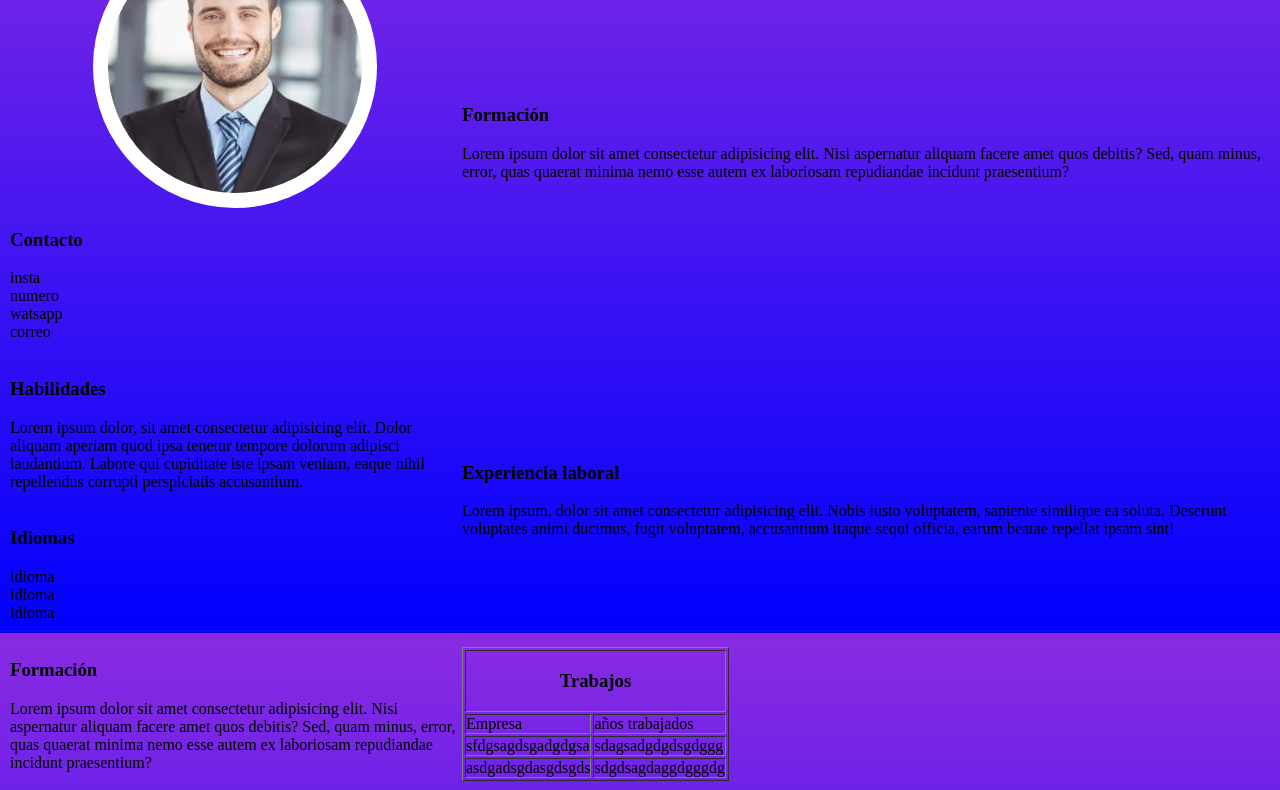
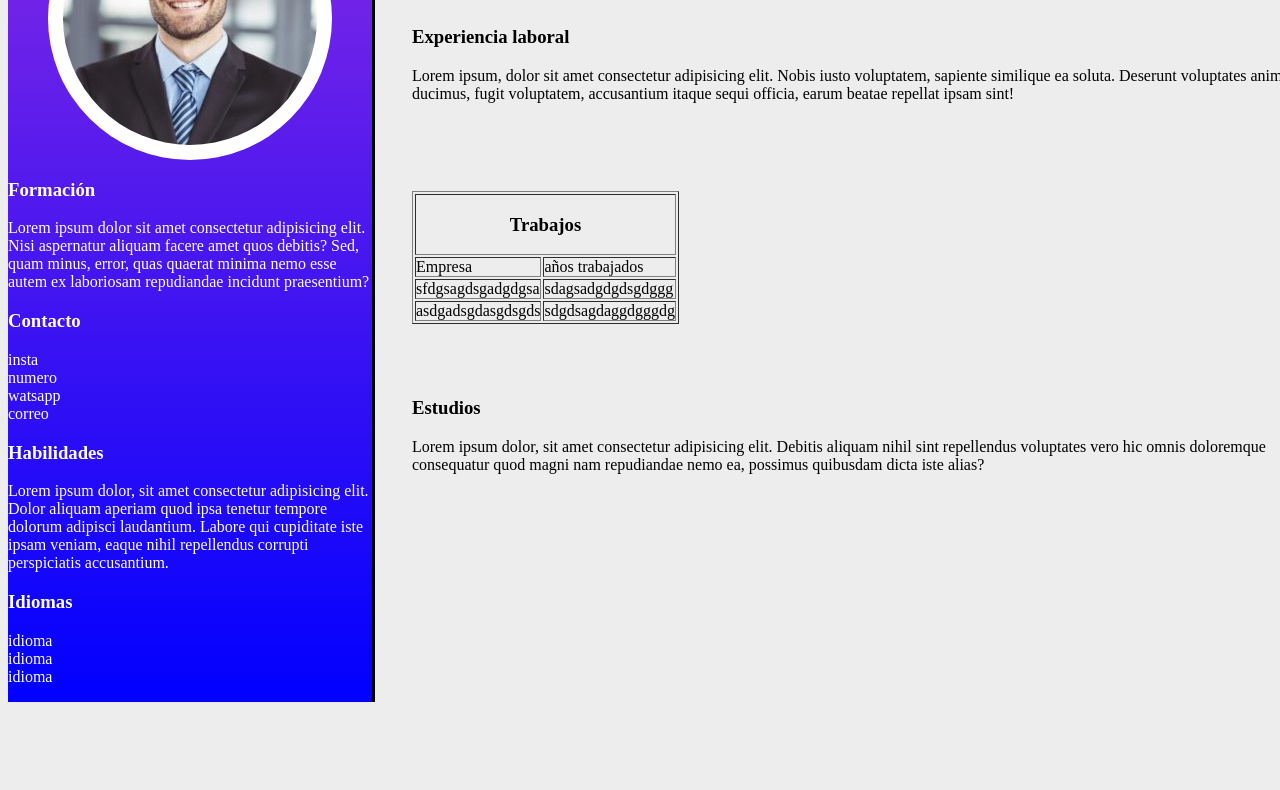
Before and after one commit to Danii-sc/curriculum-vitae, a plain HTML site: page index.html in a window 1280 px wide. Shown: the part 167-957 px from the top of the page. After the commit the page ends 869 px from the top, so only its background shows below. Drawn offline with Linux system fonts and the light colour scheme.

Commit message:
El codigo html esta echo, falta dar css y canviar los datos por datos reales

```diff
--- a/index.html
+++ b/index.html
@@ -7,71 +7,18 @@
     </head>
 
     <body>
-        <table>
-            <td></td>
-            <th><b><h1>Daniel Segura Camps</h1></b></th>
-            <tr>
-                <td class="left">
-                <div id="foto">
-                    <img src="fotocv.PNG" alt="foto de perfil de la persona">
-                </div>
-                </td>
-                <td rowspan="2">
-                    <div id="formacion">
-                        <h3><b>Formación</b></h3>
-                        <p>Lorem ipsum dolor sit amet consectetur adipisicing elit. Nisi aspernatur aliquam facere amet quos debitis? Sed, quam minus, error, quas quaerat minima nemo esse autem ex laboriosam repudiandae incidunt praesentium?</p>
-                    </div>
-                </td>
-            </tr>
+        <div id="container">
 
-            <tr>
-                <td class="left">
-                    <div id="contacto">
-                        <h3><b>Contacto</b></h3>
-                        <ul>
-                            <li>insta</li>
-                            <li>numero</li>
-                            <li>watsapp</li>
-                            <li>correo</li>
-                        </ul>
-                    </div>
-                </td>
-            </tr>
-            <tr>
-                <td class="left">
-                    <div id="habilidades">
-                        <h3><b>Habilidades</b></h3>
-                        <p>Lorem ipsum dolor, sit amet consectetur adipisicing elit. Dolor aliquam aperiam quod ipsa tenetur tempore dolorum adipisci laudantium. Labore qui cupiditate iste ipsam veniam, eaque nihil repellendus corrupti perspiciatis accusantium.</p>
-                    </div>
-                </td>
-                <td rowspan="2">
-                    <div id="experiencia">
+            <section id="right">
+
+                <h1><b>Daniel Segura Camps</b></h1>
+                <br><br><br>
+                <article id="experiencia">
                     <h3><b>Experiencia laboral</b></h3>
                     <p>Lorem ipsum, dolor sit amet consectetur adipisicing elit. Nobis iusto voluptatem, sapiente similique ea soluta. Deserunt voluptates animi ducimus, fugit voluptatem, accusantium itaque sequi officia, earum beatae repellat ipsam sint!</p>
-                    </div>
-                </td>
-            </tr>
-            <tr>
-                <td class="left">
-                    <div id="idiomas">
-                        <h3><b>Idiomas</b></h3>
-                        <ul>
-                            <li>idioma</li>
-                            <li>idioma</li>
-                            <li>idioma</li>
-                        </ul>
-                    </div>
-                </td>
-            </tr>
-            <tr>
-                <td class="left">
-                    <div id="formacion">
-                        <h3><b>Formación</b></h3>
-                        <p>Lorem ipsum dolor sit amet consectetur adipisicing elit. Nisi aspernatur aliquam facere amet quos debitis? Sed, quam minus, error, quas quaerat minima nemo esse autem ex laboriosam repudiandae incidunt praesentium?</p>
-                    </div>
-                </td>
-                <td>
-                    <div id="empresas">
+                </article>
+                <br><br><br><br>
+                <article id="tabla">
                     <table border="1">
                         <th colspan="2"><h3><b>Trabajos</b></h3></th>
                         <tr>
@@ -87,8 +34,50 @@
                             <td>sdgdsagdaggdgggdg</td>
                         </tr>
                     </table>
+                </article>
+                <br><br><br>
+                <article id="estudios">
+                    <h3><b>Estudios</b></h3>
+                    <p>Lorem ipsum dolor, sit amet consectetur adipisicing elit. Debitis aliquam nihil sint repellendus voluptates vero hic omnis doloremque consequatur quod magni nam repudiandae nemo ea, possimus quibusdam dicta iste alias?</p>
+                </article>
+            </section>
+
+            <section id="left">
+                <br></br>
+                <article id="foto">
+                    <img src="fotocv.PNG" alt="foto de perfil de la persona">
+                </article>
+
+                <article id="formacion">
+                    <h3><b>Formación</b></h3>
+                    <p>Lorem ipsum dolor sit amet consectetur adipisicing elit. Nisi aspernatur aliquam facere amet quos debitis? Sed, quam minus, error, quas quaerat minima nemo esse autem ex laboriosam repudiandae incidunt praesentium?</p>
+                </article>
+
+                <article id="contacto">
+                    <h3><b>Contacto</b></h3>
+                    <ul>
+                        <li>insta</li>
+                        <li>numero</li>
+                        <li>watsapp</li>
+                        <li>correo</li>
+                    </ul>
+                </article>
+
+                <article id="habilidades">
+                    <h3><b>Habilidades</b></h3>
+                    <p>Lorem ipsum dolor, sit amet consectetur adipisicing elit. Dolor aliquam aperiam quod ipsa tenetur tempore dolorum adipisci laudantium. Labore qui cupiditate iste ipsam veniam, eaque nihil repellendus corrupti perspiciatis accusantium.</p>
+                </article>
+
+                <article id="idiomas">
+                    <h3><b>Idiomas</b></h3>
+                    <ul>
+                        <li>idioma</li>
+                        <li>idioma</li>
+                        <li>idioma</li>
+                    </ul>
+                </article>
+
+            </section>
+
         </div>
-                </td>
-            </tr>
-        </table>
     </body>
--- a/style.css
+++ b/style.css
@@ -8,9 +8,33 @@ html{
 }
 
 body{
-    background: linear-gradient(blueviolet, blue);
+    background-color: #ededed;
     height: 100%;
     width: 100%;
+}
+
+h1{
+    font-size: 2em;
+    text-align: center;
+    padding-bottom: 2%;
+    border-bottom: 5px solid black;
+}
+
+#left{
+    float: left;
+    width: calc(30% - 20px);
+    background: linear-gradient(blueviolet, blue);
+    margin: auto;
+    padding: 0%;
+    border-right: 3px solid black;
+    color: white;
+}
+
+#right{
+    float: right;
+    width: calc(70% - 20px);
+    margin: auto;
+    padding: 0%;
 }
 
 #nombre{
@@ -25,8 +49,3 @@ body{
     display: block;
     margin: auto;
 }
-
-.left{
-    max-width: 450px;
-    min-width: 450px;
-}
```
Lines whose indentation alone changed are shown as unchanged.
